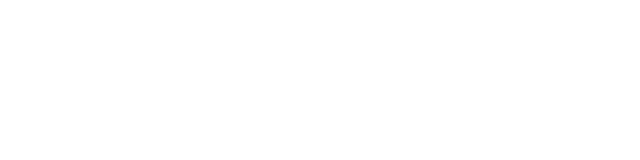
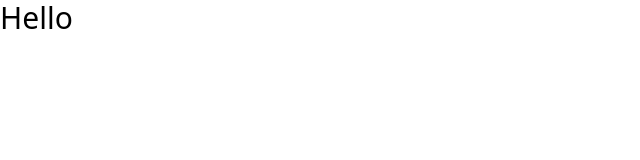
Before and after one commit to Ujjal-ENG/my-react-template, a React (Create React App) app: page / in a window 1280 px wide. Shown: the top 160 px of the page, without its empty margins (0-640 px from the left). Built offline with nearby package versions, Linux system fonts and the light colour scheme.

Commit message:
added the built in tailwind css with this template

```diff
--- a/package.json
+++ b/package.json
@@ -38,6 +38,7 @@
     },
     "devDependencies": {
         "eslint-config-prettier": "^8.6.0",
-        "prettier": "2.8.4"
+        "prettier": "2.8.4",
+        "tailwindcss": "^3.2.7"
     }
 }
--- a/src/App.js
+++ b/src/App.js
@@ -1,10 +1,10 @@
 import React from 'react';
-
 
 const App = () => {
     return (
         <>
-      </>
+            <h1 className="text-3xl">Hello</h1>
+        </>
     );
 };
 
--- /dev/null
+++ b/src/index.css
@@ -0,0 +1,3 @@
+@tailwind base;
+@tailwind components;
+@tailwind utilities;
--- a/src/index.js
+++ b/src/index.js
@@ -2,6 +2,8 @@
 import ReactDOM from 'react-dom/client';
 import App from './App';
 
+import './index.css';
+
 const root = ReactDOM.createRoot(document.getElementById('root'));
 
 root.render(<App />);
--- /dev/null
+++ b/tailwind.config.js
@@ -0,0 +1,10 @@
+/** @type {import('tailwindcss').Config} */
+module.exports = {
+  content: [
+    "./src/**/*.{js,jsx,ts,tsx}",
+  ],
+  theme: {
+    extend: {},
+  },
+  plugins: [],
+}
```
Also changed, not shown: 1 other file (tests, documents, lock files or other folders).
